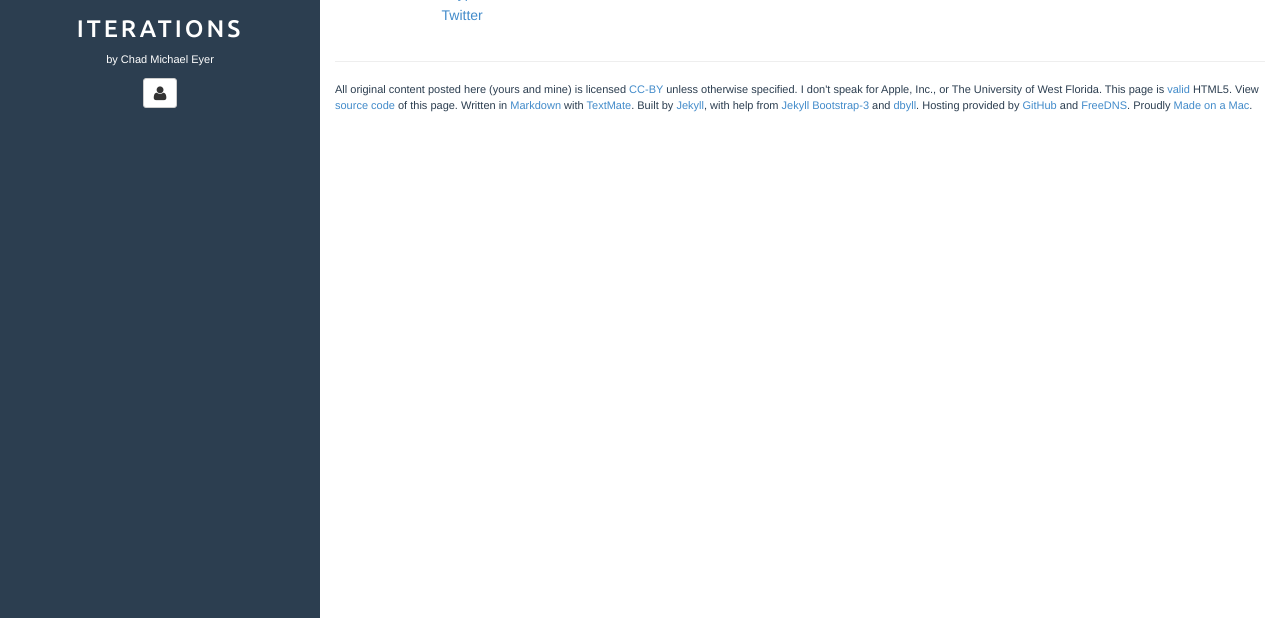
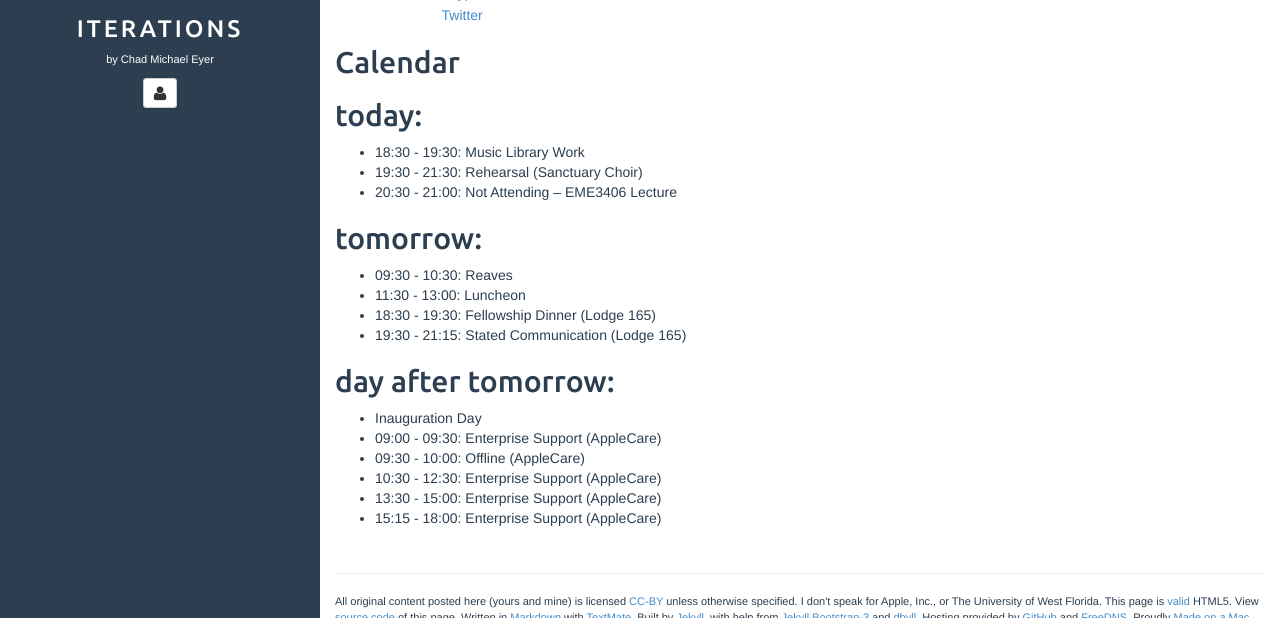
Before and after one commit to chadmichaeleyer/chadmichaeleyer.github.io, a Jekyll site: the page built from about.md, in a window 1280 px wide and 900 px high, scrolled down 1076 px, cut to the strip 282-900 px from the top of the window. Built offline with Jekyll 4.4.1, drawn with Linux system fonts in a browser that asks for light colours.

Commit message:
Test calendar

```diff
--- a/about.md
+++ b/about.md
@@ -37,13 +37,12 @@ A Florida native, Chad lives and works on a small farm and citrus grove in Minne
 |                               | [Twitter][]                                          |
 
 
-<!--
-
 ## Calendar
 
-* [Subscribe][ics] to Chad's calendar (updated frequently)
+{% include_relative calendar.markdown %}
 
--->
+
+
 
 [vcf]:			http://athena.eyer.us/eyer.vcf			"vCard"
 [tel]:			tel:+13214223428						"telephone"
--- /dev/null
+++ b/calendar.markdown
@@ -0,0 +1,24 @@
+today:
+-----------
+
+* 18:30 - 19:30: Music Library Work
+* 19:30 - 21:30: Rehearsal (Sanctuary Choir)
+* 20:30 - 21:00: Not Attending – EME3406 Lecture
+
+tomorrow:
+-----------
+
+* 09:30 - 10:30: Reaves
+* 11:30 - 13:00: Luncheon
+* 18:30 - 19:30: Fellowship Dinner (Lodge 165)
+* 19:30 - 21:15: Stated Communication (Lodge 165)
+
+day after tomorrow:
+-----------
+
+* Inauguration Day
+* 09:00 - 09:30: Enterprise Support (AppleCare)
+* 09:30 - 10:00: Offline (AppleCare)
+* 10:30 - 12:30: Enterprise Support (AppleCare)
+* 13:30 - 15:00: Enterprise Support (AppleCare)
+* 15:15 - 18:00: Enterprise Support (AppleCare)
```
